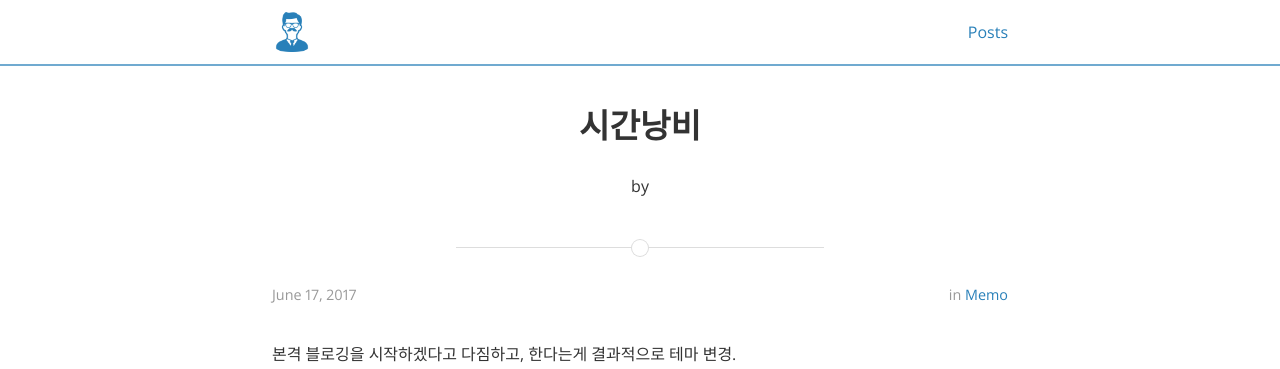
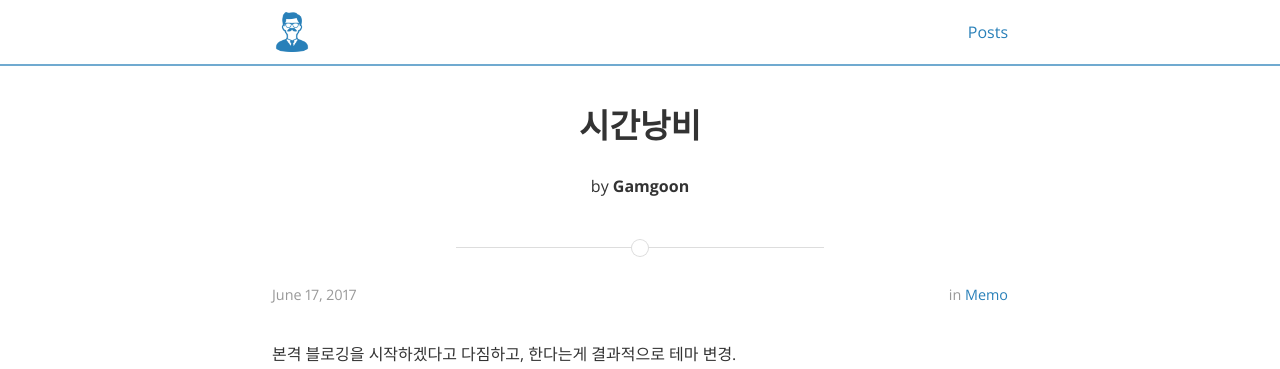
Before and after one commit to gamgoon/gamgoon.github.io, a Jekyll site: the page built from _posts/2017-06-17-nothing.markdown, in a window 1280 px wide. Shown: the top 369 px of the page. Built offline with Jekyll 4.4.1, drawn with Linux system fonts in a browser that asks for light colours; nearby versions of some CDN libraries; comment, search, counter and statistics services are not loaded.

Commit message:
설정 수정

```diff
--- a/_posts/2016-07-02-hello-world-memo.markdown
+++ b/_posts/2016-07-02-hello-world-memo.markdown
@@ -2,6 +2,7 @@
 title: Hello World!
 layout: post
 categories: memo
+author: Gamgoon
 ---
 첫 글을 쓰기가 이렇게 어려울 줄이야.
 이 글도 제목 처럼 "Hello World!" 일뿐이지만, 이렇게라도 시작을 하지 않으면 끝내 한자도 못쓸 것 같아서 용기를 낸다.
--- a/_posts/2016-11-17-tinypress-co-memo.markdown
+++ b/_posts/2016-11-17-tinypress-co-memo.markdown
@@ -2,5 +2,6 @@
 title: TinyPress.co
 layout: post
 categories: memo
+author: Gamgoon
 ---
 [tinypress.co](https://tinypress.co/), github page로 블로그를 시작하기로 맘먹고 알게된 서비스. 첫 글을 쓰고 이 사이트의 url을 못 찾아서 한참을 헤맸다.
--- a/_posts/2017-02-08-[책리뷰] 누구나 쉽게 스칼라+플레이-book.markdown
+++ b/_posts/2017-02-08-[책리뷰] 누구나 쉽게 스칼라+플레이-book.markdown
@@ -2,6 +2,7 @@
 title: 누구나 쉽게 스칼라 + 플레이
 layout: post
 categories: book
+author: Gamgoon
 ---
 `이번 책리뷰는 한빛미디어에서 제공하는 도서를 이용하여 리뷰를 진행하였습니다.`
 
--- a/_posts/2017-06-17-nothing.markdown
+++ b/_posts/2017-06-17-nothing.markdown
@@ -2,5 +2,6 @@
 title: 시간낭비
 layout: post
 categories: memo
+author: Gamgoon
 ---
 본격 블로깅을 시작하겠다고 다짐하고, 한다는게 결과적으로 테마 변경.
--- a/_posts/2017-06-20-ai_and_deeplearning-book.markdown
+++ b/_posts/2017-06-20-ai_and_deeplearning-book.markdown
@@ -2,6 +2,8 @@
 title: 인공지능과 딥러닝
 layout: post
 categories: book
+author: Gamgoon
+cover: http://cfile22.uf.tistory.com/image/244B0647577C890E028537
 ---
 텐서플로우에 대한 글들이 커뮤니티에 자주 올라 올 즈음, 마침 유투브를 통해 유명한 [강의](https://www.youtube.com/playlist?list=PLlMkM4tgfjnLSOjrEJN31gZATbcj_MpUm)가 시작되었다. 이건 놓치면 안되겠다 싶어 하나씩 보기 시작했는데, 짧은 수식이 등장하는 순간 부터 머리 속이 멍해졌고. 수학공부를 먼저 해야겠다는 생각을 하고 접었던 기억이 난다. 하지만 언제가 꼭 도전해보겠다는 다짐을 했지만, 여전히 바쁘다는 핑계로 잊고 있었다.
 
```
Also changed, not shown: 9 other files.
